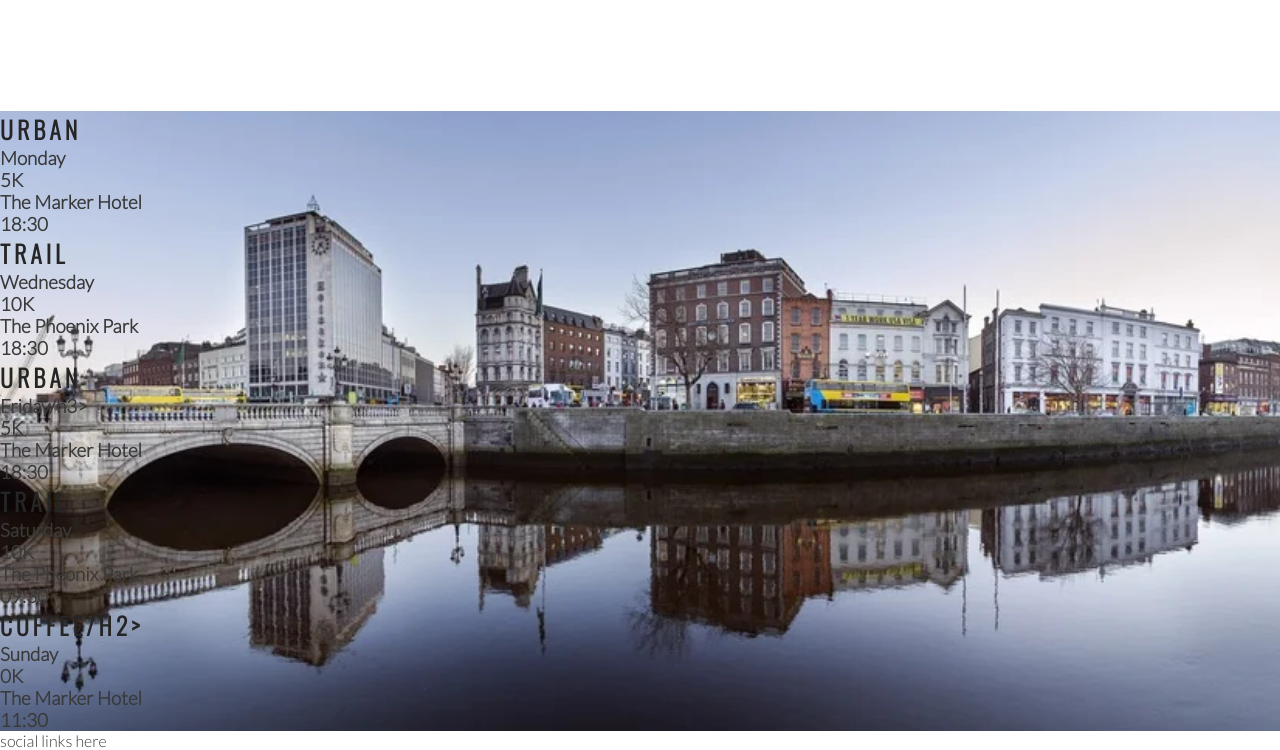
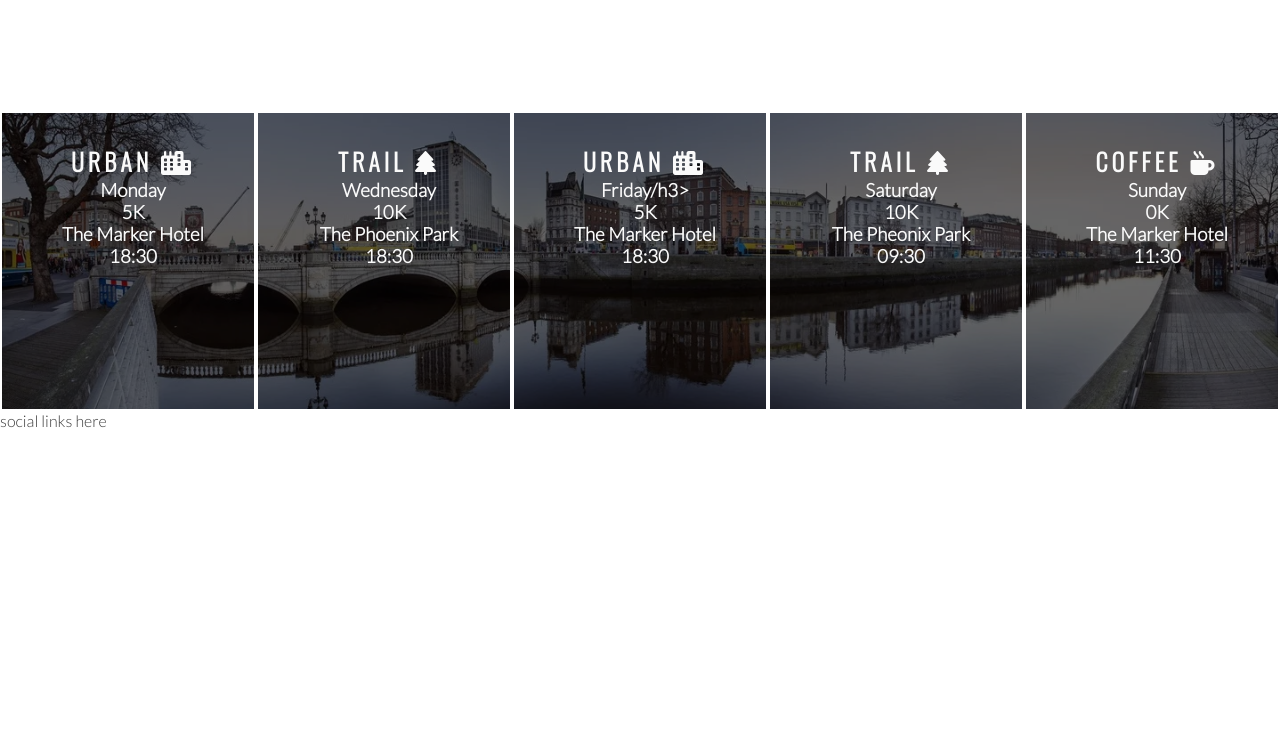
Before and after one commit to Rontoni/love-running, a plain HTML site: page index.html in a window 1280 px wide. Shown: the part 1184-1934 px from the top of the page. After the commit the page ends 1614 px from the top, so only its background shows below. Drawn offline with nearby package versions, Linux system fonts and the light colour scheme.

Commit message:
Style times panels and add icons

```diff
--- a/assets/css/style.css
+++ b/assets/css/style.css
@@ -76,6 +76,8 @@ h1, h2 {
     height: 600px;
     width: 100%;
     background-image: url('../images/hero-image.webp') no-repeat center center;
+
+
 
 
     /* animates zoom effect on loading page */
@@ -201,3 +203,19 @@ hr {
     width: 100%;
     overflow: hidden;
 }
+
+#times div {
+    color: #fafafa;
+    background-color: rgba(0,0,0, .6);
+    width: 20%;
+    height: 300px;
+    float: left;
+    padding: 30px 0 0 10px;
+    text-align: center;
+    border: 2px solid white;
+    box-sizing: border-box;
+}
+
+#times h2 {
+    color:#fafafa
+}
--- a/index.html
+++ b/index.html
@@ -79,35 +79,35 @@
     </section>
     <section id="times">
         <div>
-            <h2>Urban</h2>
+            <h2>Urban <i class="fa-solid fa-city"></i></h2>
             <h3>Monday</h3>
             <h3>5K</h3>
             <h3>The Marker Hotel</h3>
             <h3>18:30</h3>
         </div>
         <div>
-            <h2>Trail</h2>
+            <h2>Trail <i class="fa-solid fa-tree"></i></h2>
             <h3>Wednesday</h3>
             <h3>10K</h3>
             <h3>The Phoenix Park</h3>
             <h3>18:30</h3>
         </div>
         <div>
-            <h2>Urban</h2>
+            <h2>Urban <i class="fa-solid fa-city"></i></h2>
             <h3>Friday/h3>
             <h3>5K</h3>
             <h3>The Marker Hotel</h3>
             <h3>18:30</h3>
         </div>
         <div>
-            <h2>Trail</h2>
+            <h2>Trail <i class="fa-solid fa-tree"></i></h2>
             <h3>Saturday</h3>
             <h3>10K</h3>
             <h3>The Pheonix Park</h3>
             <h3>09:30</h3>
         </div>
         <div>
-            <h2>Coffee/h2>
+            <h2>Coffee <i class="fa-solid fa-mug-hot"></i></h2>
             <h3>Sunday</h3>
             <h3>0K</h3>
             <h3>The Marker Hotel</h3>
```
